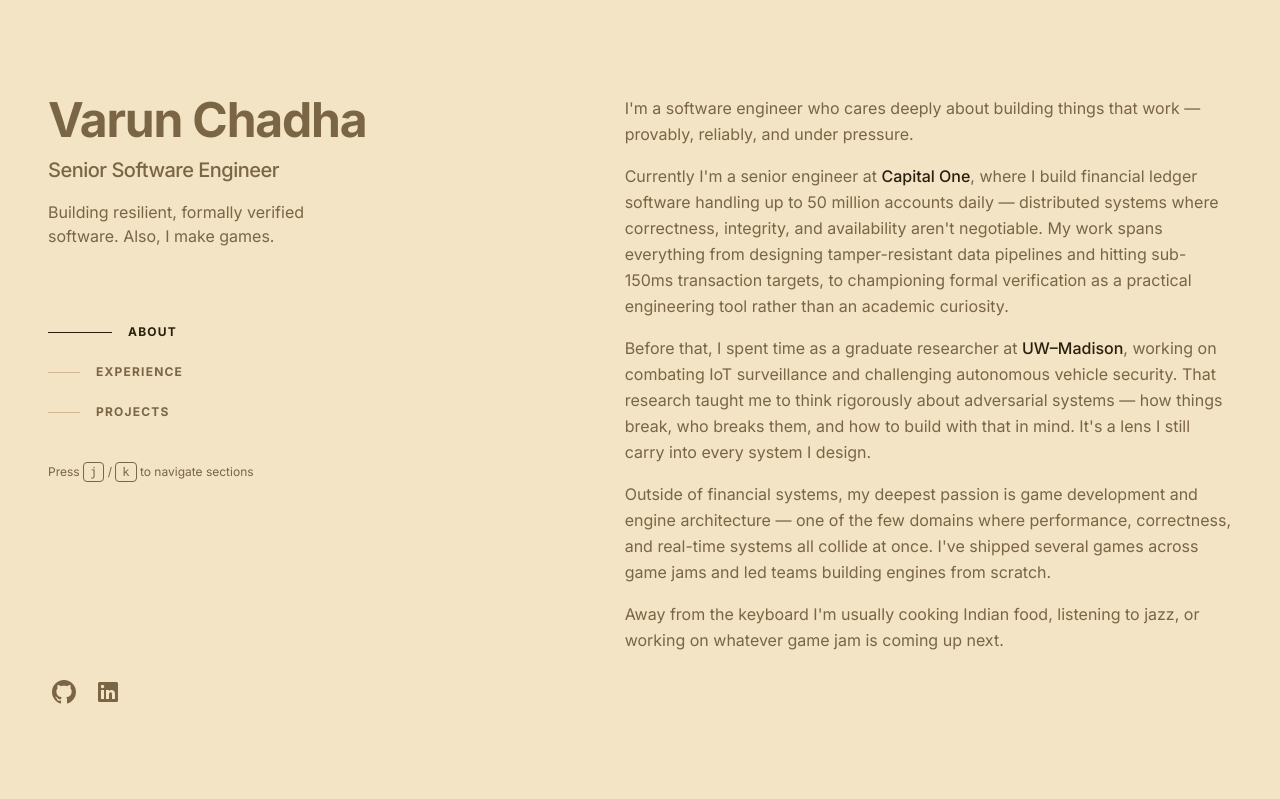
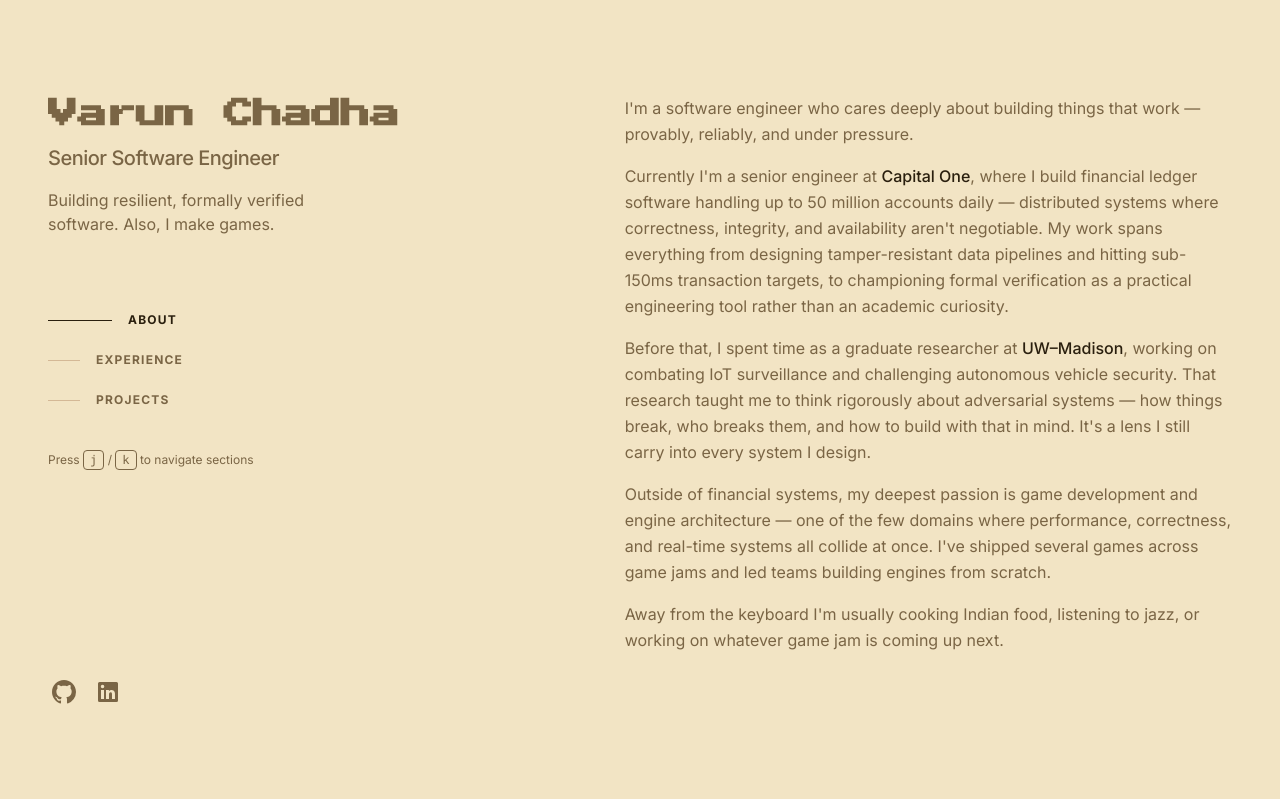
Before and after one commit to vchadha/portfolio, a Next.js app: page / in a window 1280 px wide. Shown: the top 799 px of the page. Built offline with nearby package versions, Linux system fonts and the light colour scheme.

Commit message:
Add pixel font

```diff
--- a/src/app/globals.css
+++ b/src/app/globals.css
@@ -2,6 +2,7 @@
 
 @theme inline {
   --font-sans: var(--font-inter);
+  --font-pixel: var(--font-press-start);
 }
 
 /* Light mode — Sable */
--- a/src/app/layout.tsx
+++ b/src/app/layout.tsx
@@ -1,10 +1,16 @@
 import type { Metadata, Viewport } from "next";
-import { Inter } from "next/font/google";
+import { Inter, Press_Start_2P } from "next/font/google";
 import "./globals.css";
 
 const inter = Inter({
   variable: "--font-inter",
   subsets: ["latin"],
+});
+
+const pressStart = Press_Start_2P({
+  variable: "--font-press-start",
+  subsets: ["latin"],
+  weight: "400",
 });
 
 export const viewport: Viewport = {
@@ -72,7 +78,7 @@ export default function RootLayout({
         />
       </head>
       <body
-        className={`${inter.variable} font-sans leading-relaxed antialiased`}
+        className={`${inter.variable} ${pressStart.variable} font-sans leading-relaxed antialiased`}
       >
         {children}
       </body>
--- a/src/components/layout/ProfileAside.tsx
+++ b/src/components/layout/ProfileAside.tsx
@@ -66,7 +66,10 @@ export default function ProfileAside() {
 
       <div>
         {/* Name */}
-        <h1 className="text-4xl font-bold tracking-tight text-[--text-primary] sm:text-5xl">
+        <h1
+          className="text-2xl font-bold tracking-tight text-[--text-primary] sm:text-3xl"
+          style={{ fontFamily: "var(--font-press-start)" }}
+        >
           <Link href="/">Varun Chadha</Link>
         </h1>
 
```
